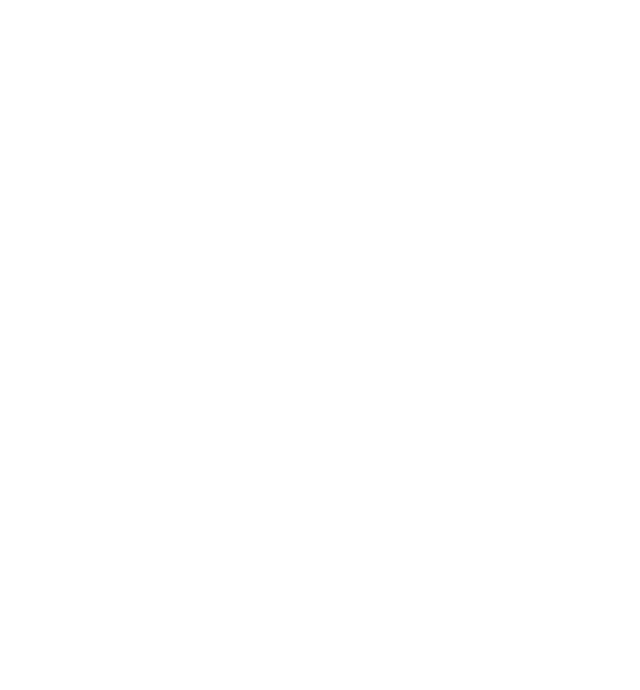
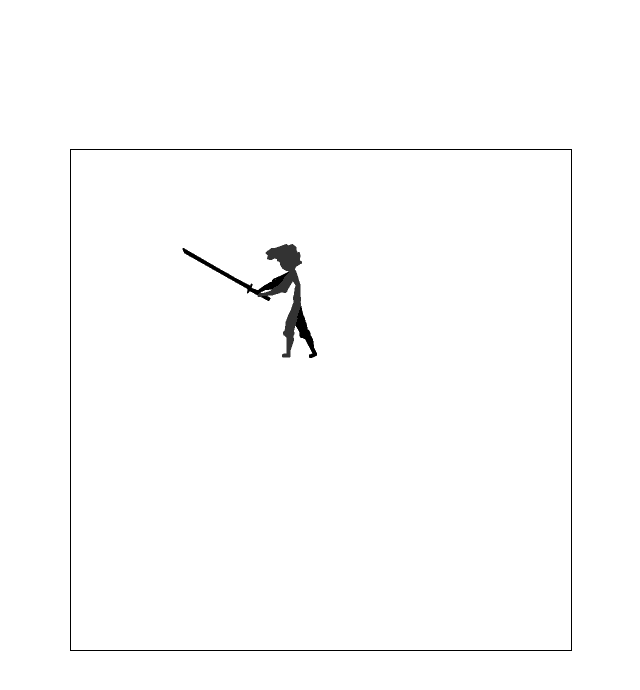
Before and after one commit to loicmurumba/slice, a website: page Index.html in a window 1280 px wide. Shown: the whole page, without its empty margins (319-959 px from the left). Drawn offline with Linux system fonts and the light colour scheme.

Commit message:
Better code structure and basic movement

```diff
--- a/Index.html
+++ b/Index.html
@@ -1,36 +1,135 @@
-<!DOCTYPE html>
-<html>
+<!doctype html>
+<html lang="en">
 
 <head>
-	<title> Slice </title>
+	<title>Slice</title>
+	<!script src="slice.js"><!/script>
+
+	<style>
+	canvas
+	{
+		display: block;
+		position: absolute;
+		margin: auto;
+		border:1px solid #000000;
+		top: 0;
+		bottom: 0;
+		left: 0;
+		right: 0;
+	}
+	</style>
 </head>
+<body>
+<script language="JavaScript">
 
-<body>
-	<marquee behavior="scroll" direction="left"><!Yo what's up loic?></marquee>
-</body>
+var
 
-<canvas id="gc" width="500" height="500"></canvas>
+//constants
+MOVESPEED = 3,
 
-<script>
-var x = 400;
-var y = 0;
-window.onload=function()
+canvas,
+width,
+height,
+ctx,
+image,
+frames,
+keyStates = {};
+
+player =
 {
-	c = document.getElementById('gc');
-	cc = c.getContext('2d');
-	setInterval(update, 1000/60);
+	x: 100,
+	y: 50,
+
+	update: function()
+	{
+		//left arrow
+		if(keyStates[37])
+		{
+			player.x -= MOVESPEED;
+		}
+		//up arrow
+		if(keyStates[38])
+		{
+			player.y -= MOVESPEED;
+		}
+		//right arrow
+		if(keyStates[39])
+		{
+			player.x += MOVESPEED;
+		}
+		//down arrow
+		if(keyStates[40])
+		{
+			player.y += MOVESPEED;
+		}
+	},
+
+	draw: function()
+	{
+		ctx.drawImage(image, this.x, this.y);
+	}
+};
+
+function onpress(e)
+{
+	if(e.type == "keydown")
+	{
+		keyStates[e.keyCode || e.which] = true;
+	}
+	else if (e.type == "keyup")
+	{
+		keyStates[e.keyCode || e.which] = false;
+	}
+
+};
+
+window.onload = function()
+{
+	canvas = document.createElement("canvas");
+
+	document.addEventListener("keydown", onpress);
+	document.addEventListener("keyup", onpress);
+
+
+	width = 500;	//window.innerWidth;
+	height = 500;	//window.innerHeight;
+	canvas.width = width;
+	canvas.height = height;
+	ctx = canvas.getContext("2d");
+	ctx.fillStyle = "white";
+	document.body.appendChild(canvas);
+
+	image = new Image();
+	image.onload = function()
+	{
+		run();
+	}
+	image.src = "Images/figure.gif";
 }
+
+function run()
+{
+	var loop = function()
+	{
+		update();
+		render();
+		window.requestAnimationFrame(loop, canvas);
+	}
+	window.requestAnimationFrame(loop, canvas);
+}
+
 function update()
 {
-	var image = new Image();
-	image.src = "Images/figure.gif";
-	cc.fillStyle = 'white';
-	cc.fillRect(0,0,c.width,c.height);
-	cc.drawImage(image, x, y);
-	x -= 10;
-	if(x<=-300)
-		x = 500;
+	frames++;
 }
+
+function render()
+{
+	ctx.fillRect(0,0,width,height);
+	player.update();
+	player.draw();
+}
+
 </script>
-
+</body>
 </html>
```
